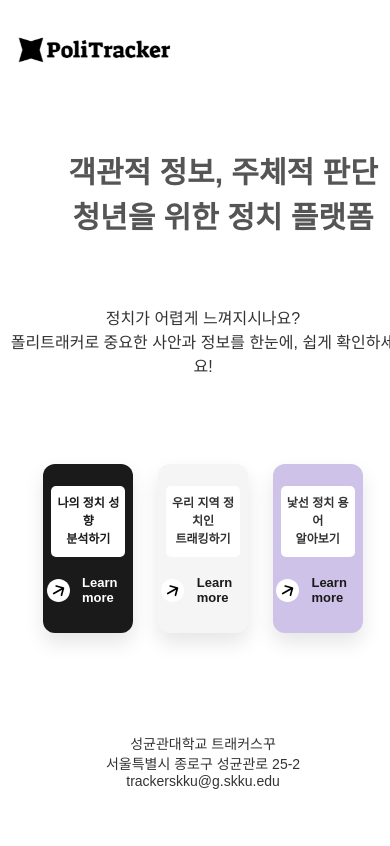
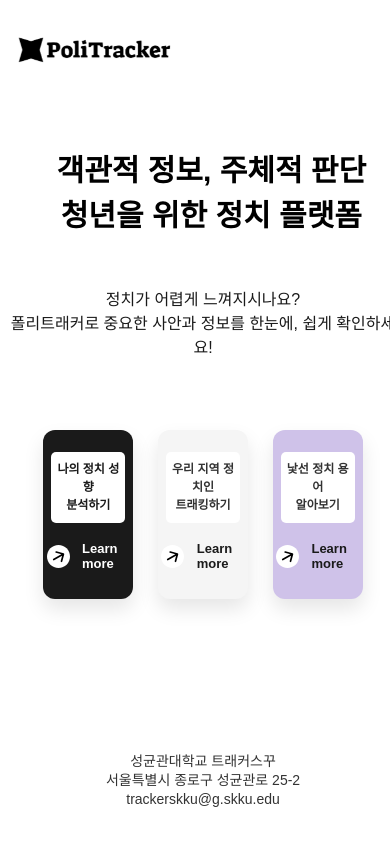
Before and after one commit to Co-Deep-Project/Frontend, a React (Create React App) app in the folder co-deep-frontend(Final)/: page / in a window 390 px wide. Shown: the top 846 px of the page. Built offline with nearby package versions, Linux system fonts and the light colour scheme.

Commit message:
css 다듬기

```diff
--- a/co-deep-frontend(Final)/src/gahyun/SelectRegion.css
+++ b/co-deep-frontend(Final)/src/gahyun/SelectRegion.css
@@ -33,13 +33,17 @@
     right: 3vw;
 }
 
-h1 {
+.textbox {
+    margin-bottom: 10px;
+}
+
+.textbox h1 {
     font-size: 2rem;
     margin-bottom: 10px;
     text-align: center;
 }
 
-p {
+.textbox p {
     font-size: 1rem;
     margin-top: 2px;
     margin-bottom: 15px;
@@ -59,8 +63,11 @@
 .footer {
     text-align: center;
     margin-top: 40px;
-    line-height: 1.5;
-    font-size: 14px;
+    line-height: 1.35;
+}
+
+.footer p {
+    font-size: 13px;
 }
 
 /* infowindow 내 버튼 스타일 */
--- a/co-deep-frontend(Final)/src/gahyun/SelectRegion.js
+++ b/co-deep-frontend(Final)/src/gahyun/SelectRegion.js
@@ -97,8 +97,10 @@
         <button className="home-button" onClick={() => navigate("/")}>Home</button>
       </header>
 
-      <h1>정치인을 조회할 지역 선택</h1>
-      <p>아래 지도에서 조회하고 싶은 지역을 선택하세요.</p>
+      <div className="textbox">
+        <h1>우리 지역 정치인 트래킹하기</h1>
+        <p>아래 지도에서 조회하고 싶은 지역을 선택하세요.</p>
+      </div>
       <div id="politic-map"></div> {/* 지도를 표시할 div */}
 
       <footer className="footer">
--- a/co-deep-frontend(Final)/src/gahyun/style.css
+++ b/co-deep-frontend(Final)/src/gahyun/style.css
@@ -50,7 +50,7 @@
 .heading-subheading .div {
   line-height: 1.5;
   font-size: clamp(16px, 1vw, 20px);
-  color: #333;
+  color: #1a1a1a;
 }
 
 /* "서비스" 섹션 */
@@ -75,6 +75,18 @@
 
 /* 화면 크기가 px 이하일 때 */
 @media (max-width: 767px) {
+  /* "객관적 정보, 주체적 판단" 슬로건 */
+  .header {
+    display: flex;
+    flex-direction: column;
+    align-items: center;
+    justify-content: center;
+    text-align: center;
+    margin-top: 20px;
+    margin-bottom: 40px;
+    right: 3vw;
+}
+
   .overlap-2 {
     flex-direction: row; /* 작은 화면에서는 세로로 정렬 */
     gap: 25px; /* 카드 사이 간격 조절 */
@@ -186,8 +198,9 @@
 /* 하단 정보 */
 .element-trackerskku-g {
   position: fixed;
-  bottom: 40px;
+  bottom: 35px;
   text-align: center;
+  line-height: 1.35;
   font-size: 14px;
   color: #333;
   margin-top: 10px;
```
